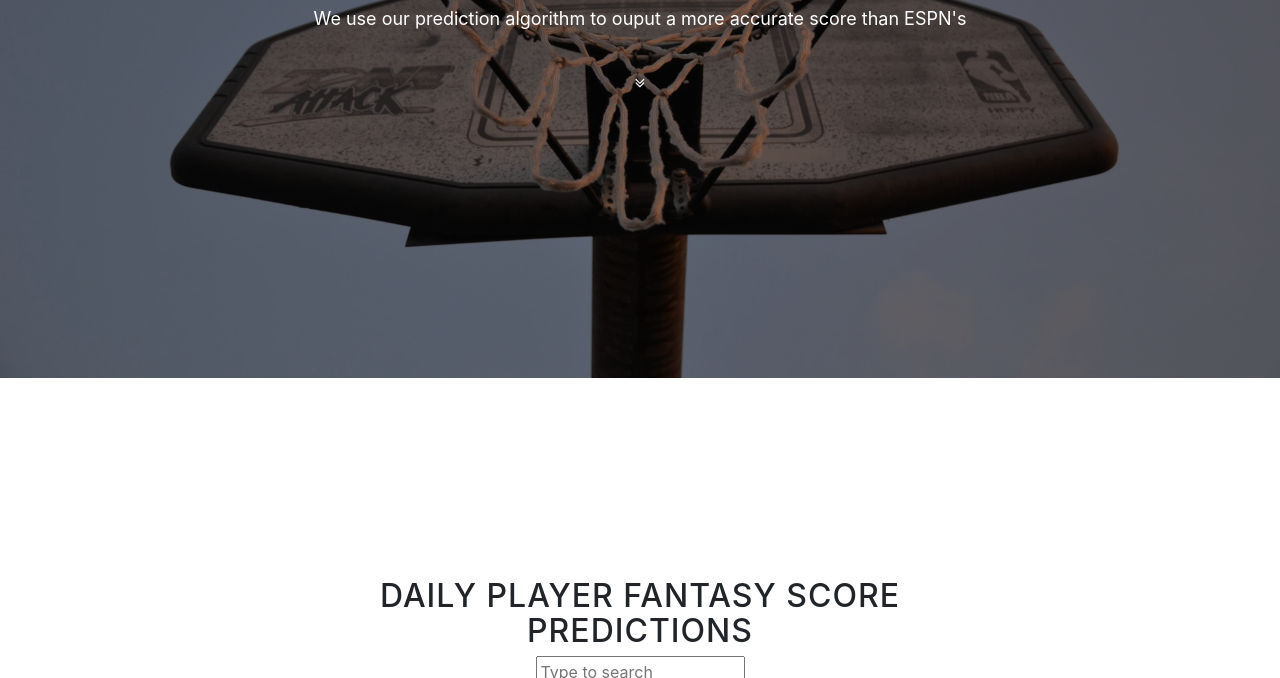
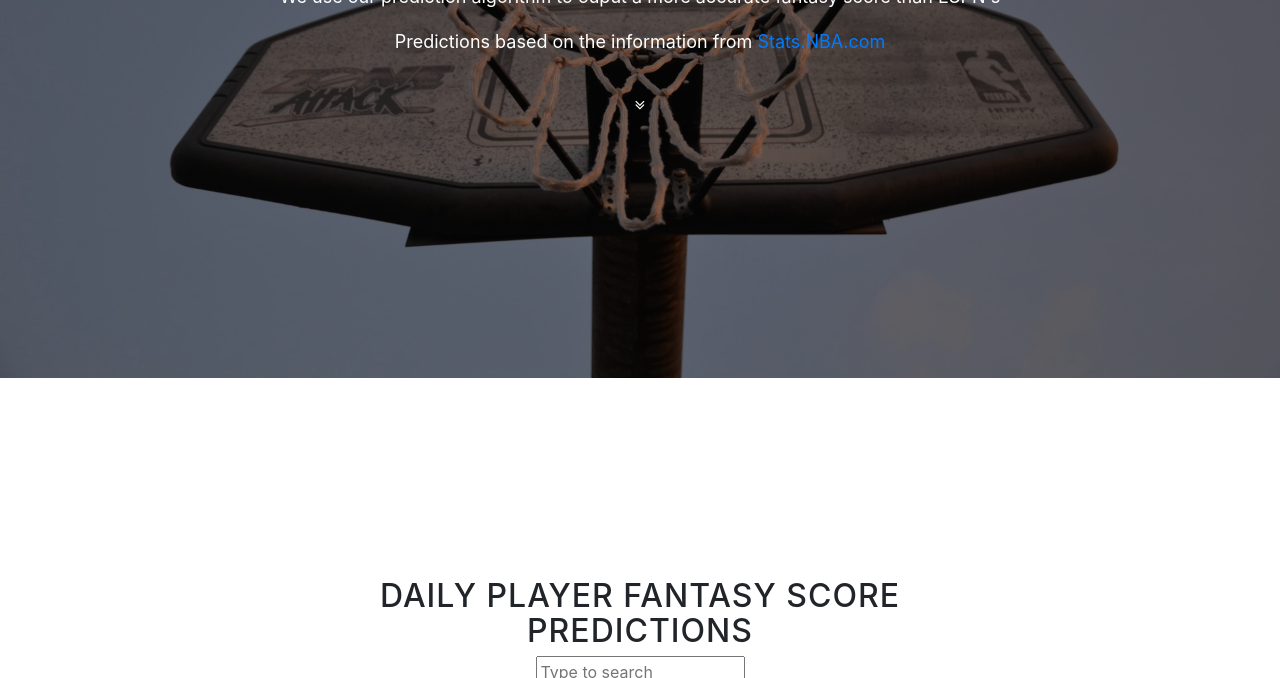
Before and after one commit to noahpoz/nbai, a website with bundled scripts: page WebsiteFrontEnd/index.html in a window 1280 px wide. Shown: the part 422-1100 px from the top of the page. Built offline with nearby package versions, Linux system fonts and the light colour scheme.

Commit message:
Added in another paragraph to the website

```diff
--- a/WebsiteFrontEnd/index.html
+++ b/WebsiteFrontEnd/index.html
@@ -54,7 +54,10 @@
               <h1 class="brand-heading">NBAI</h1>
               <p class="intro-text">Your home for accurate NBA player Fantasy scores.
                 </p>
-              <p class="text-center">We use our prediction algorithm to ouput a more accurate score than ESPN's</p>
+              <p class="text-center">We use our prediction algorithm to ouput a more accurate fantasy score than ESPN's</p>
+              <p class="text-center">Predictions based on the information from
+              <a href="http://stats.nba.com/">Stats.NBA.com</a>
+              </p>
               <a href="#Predictions" class="btn btn-circle js-scroll-trigger">
                 <i class="fa fa-angle-double-down animated"></i>
               </a>
```
